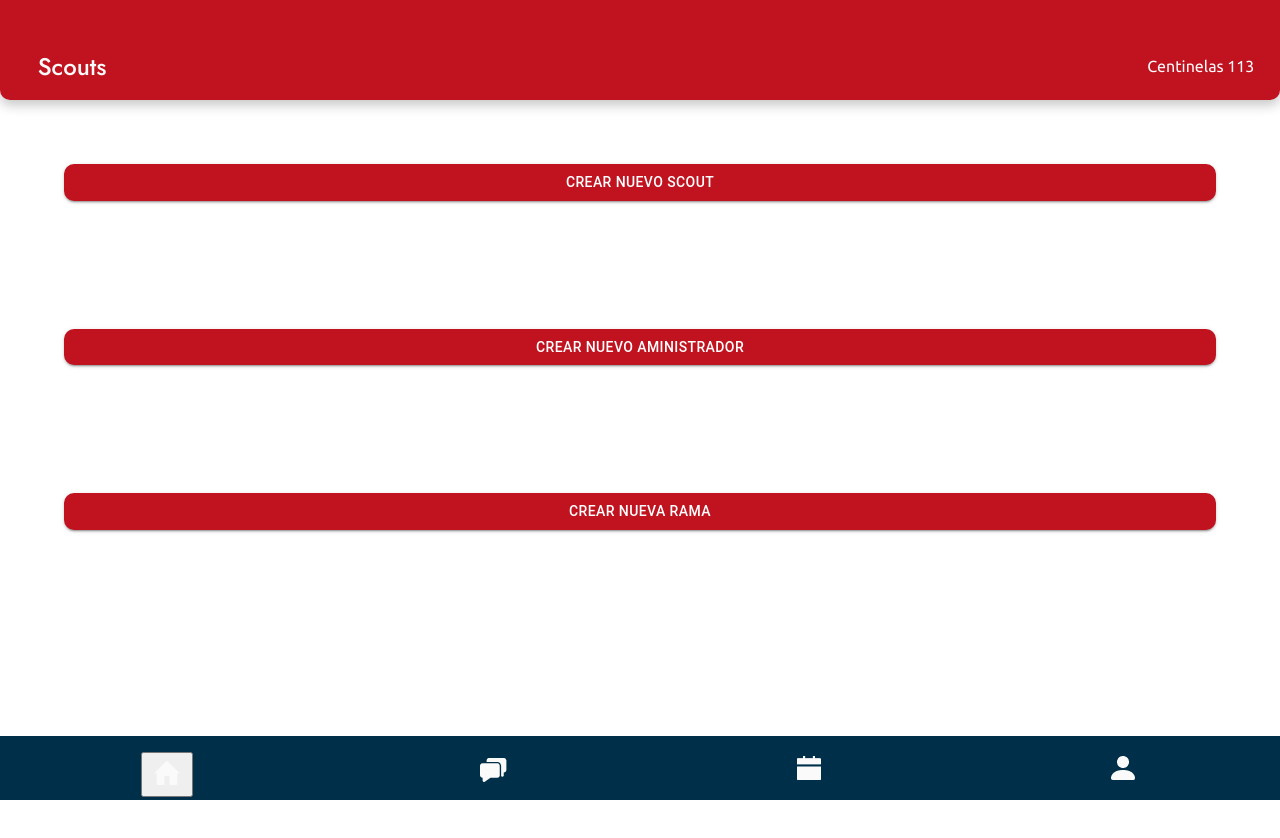
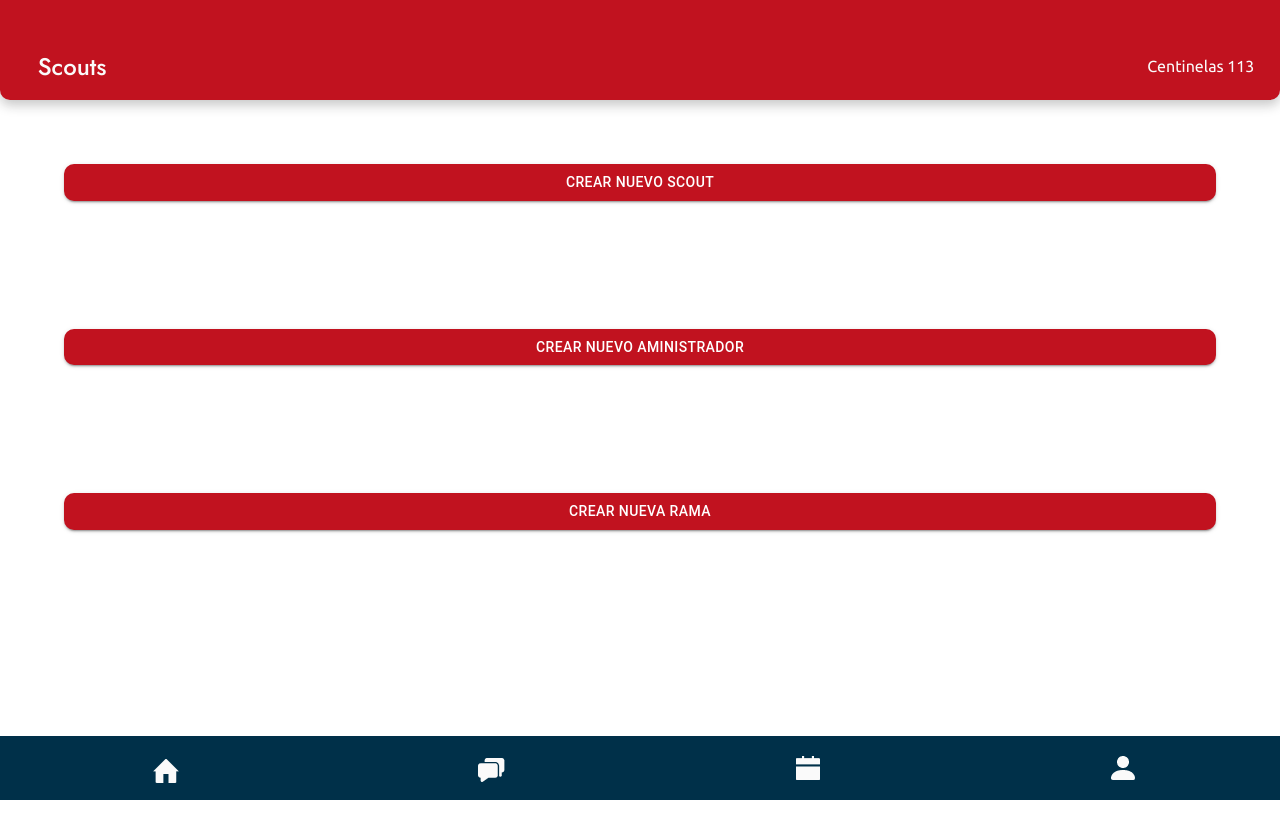
Before and after one commit to juanestebanalarcon/centinelapp-pwa, a React (Create React App) app: page /home in a window 1280 px wide. Shown: the top 838 px of the page. Built offline with nearby package versions, Linux system fonts and the light colour scheme.

Commit message:
cambio navbar

```diff
--- a/src/components/navbar.jsx
+++ b/src/components/navbar.jsx
@@ -14,7 +14,7 @@ export function Navbar(){
         <div className="Navbar">
         <div className='Iconos-Navbar'>
             <div className="home" href="/home">
-               <button onClick={home}>
+               <button onClick={home} className="btn-nav">
                <img src='./images/navbar/home.png' alt='home'/>
                </button>
             </div>
--- a/src/styles/navbar.css
+++ b/src/styles/navbar.css
@@ -43,3 +43,7 @@ body{
     flex-direction: column;
     height: max-content;
 }
+button.btn-nav {
+    background: transparent;
+    border: 0;
+}
```
